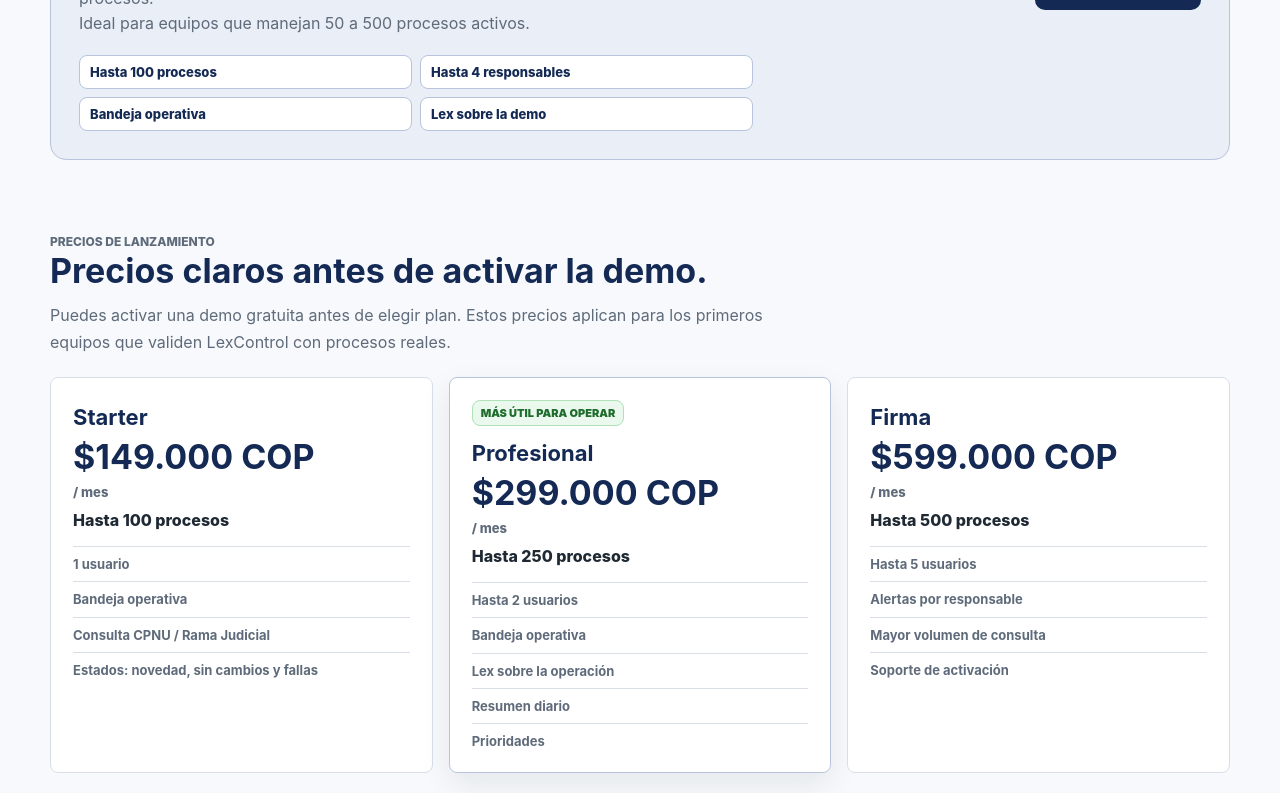
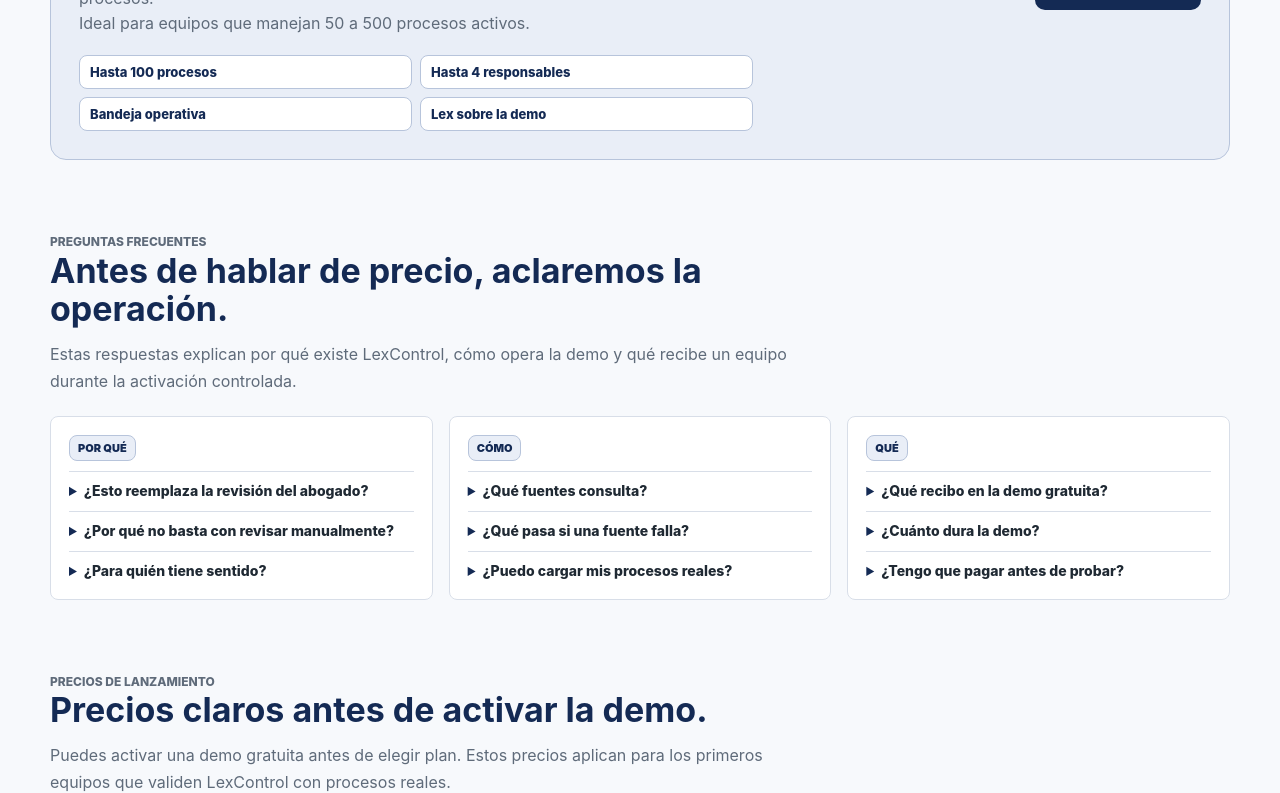
Before and after one commit to villalbajuan-maker/legal-tech, a React (Vite) app in the folder apps/web/: page / in a window 1280 px wide. Shown: the part 3577-4370 px from the top of the page. Built offline with nearby package versions, Linux system fonts and the light colour scheme.

Commit message:
Add FAQ conversion section

```diff
--- a/apps/web/src/main.tsx
+++ b/apps/web/src/main.tsx
@@ -123,6 +123,69 @@
   {
     name: "Portal cliente final",
     description: "Acceso controlado para clientes que necesitan seguimiento.",
+  },
+];
+
+const faqs = [
+  {
+    group: "Por qué",
+    items: [
+      {
+        question: "¿Esto reemplaza la revisión del abogado?",
+        answer:
+          "No. LexControl no reemplaza criterio jurídico. Hace visible qué cambió, qué no cambió y qué no se pudo consultar para que el responsable intervenga donde corresponde.",
+      },
+      {
+        question: "¿Por qué no basta con revisar manualmente?",
+        answer:
+          "Porque la revisión manual puede funcionar, pero no siempre deja trazabilidad. El riesgo está en no saber qué procesos no fueron consultados o qué fuente falló.",
+      },
+      {
+        question: "¿Para quién tiene sentido?",
+        answer:
+          "Para abogados, firmas y operadores que manejan volumen real de procesos. El punto de partida recomendado es una operación de 50 a 500 procesos activos.",
+      },
+    ],
+  },
+  {
+    group: "Cómo",
+    items: [
+      {
+        question: "¿Qué fuentes consulta?",
+        answer:
+          "La demo se enfoca inicialmente en CPNU / Rama Judicial. Otras fuentes pueden evaluarse por fase, según disponibilidad técnica y restricciones de acceso.",
+      },
+      {
+        question: "¿Qué pasa si una fuente falla?",
+        answer:
+          "La falla queda visible. LexControl no la oculta ni la interpreta como ausencia de novedad. El proceso pasa a estado no consultado o error de fuente.",
+      },
+      {
+        question: "¿Puedo cargar mis procesos reales?",
+        answer:
+          "Sí, la demo controlada está pensada para operar con una muestra real. La activación se coordina antes de cargar radicados o información sensible.",
+      },
+    ],
+  },
+  {
+    group: "Qué",
+    items: [
+      {
+        question: "¿Qué recibo en la demo gratuita?",
+        answer:
+          "Una activación controlada con hasta 100 procesos, hasta 4 responsables, bandeja operativa, Lex sobre la demo y revisión de resultados.",
+      },
+      {
+        question: "¿Cuánto dura la demo?",
+        answer:
+          "La duración recomendada es de 14 días. Es suficiente para observar consultas, fallas, novedades y comportamiento operativo real.",
+      },
+      {
+        question: "¿Tengo que pagar antes de probar?",
+        answer:
+          "No. Puedes solicitar una demo gratuita antes de elegir plan. Los precios de lanzamiento están visibles para que conozcas el rango desde el inicio.",
+      },
+    ],
   },
 ];
 
@@ -1213,6 +1276,29 @@
         </button>
       </section>
 
+      <section className="faqSection" id="preguntas">
+        <div className="sectionIntro">
+          <p className="eyebrow">Preguntas frecuentes</p>
+          <h2>Antes de hablar de precio, aclaremos la operación.</h2>
+          <p>
+            Estas respuestas explican por qué existe LexControl, cómo opera la demo y qué recibe un equipo durante la activación controlada.
+          </p>
+        </div>
+        <div className="faqGrid">
+          {faqs.map((group) => (
+            <article className="faqGroup" key={group.group}>
+              <span>{group.group}</span>
+              {group.items.map((item) => (
+                <details key={item.question}>
+                  <summary>{item.question}</summary>
+                  <p>{item.answer}</p>
+                </details>
+              ))}
+            </article>
+          ))}
+        </div>
+      </section>
+
       <section className="pricingSection" id="precios">
         <div className="sectionIntro">
           <p className="eyebrow">Precios de lanzamiento</p>
--- a/apps/web/src/styles.css
+++ b/apps/web/src/styles.css
@@ -154,6 +154,7 @@
 .modelShift,
 .valueSection,
 .steps,
+.faqSection,
 .pricingSection,
 .beta,
 .closingSection {
@@ -331,6 +332,7 @@
 .solutionSection,
 .modelShift,
 .controlSurface,
+.faqSection,
 .pricingSection,
 .beta,
 .closingSection {
@@ -1093,6 +1095,11 @@
   gap: 22px;
 }
 
+.faqSection {
+  display: grid;
+  gap: 22px;
+}
+
 .sectionIntro {
   max-width: 760px;
 }
@@ -1101,6 +1108,58 @@
   margin: 0;
   color: var(--muted);
   line-height: 1.65;
+}
+
+.faqGrid {
+  display: grid;
+  grid-template-columns: repeat(3, minmax(0, 1fr));
+  gap: 16px;
+}
+
+.faqGroup {
+  display: grid;
+  align-content: start;
+  gap: 10px;
+  border: 1px solid var(--border);
+  border-radius: 8px;
+  padding: 18px;
+  background: #ffffff;
+}
+
+.faqGroup > span {
+  width: fit-content;
+  border: 1px solid var(--brand-border);
+  border-radius: 8px;
+  padding: 5px 8px;
+  background: var(--brand-soft);
+  color: var(--brand);
+  font-size: 11px;
+  font-weight: 900;
+  text-transform: uppercase;
+}
+
+.faqGroup details {
+  border-top: 1px solid var(--border);
+  padding-top: 10px;
+}
+
+.faqGroup summary {
+  cursor: pointer;
+  color: var(--text);
+  font-size: 14px;
+  font-weight: 850;
+  line-height: 1.35;
+}
+
+.faqGroup summary::marker {
+  color: var(--brand);
+}
+
+.faqGroup p {
+  margin: 10px 0 0;
+  color: var(--muted);
+  font-size: 13px;
+  line-height: 1.55;
 }
 
 .pricingGrid {
@@ -1642,6 +1701,7 @@
   .diagnosticEntry,
   .solutionGrid,
   .modelShift,
+  .faqSection,
   .pricingSection,
   .beta {
     grid-template-columns: 1fr;
@@ -1657,6 +1717,7 @@
 
   .summaryGrid,
   .stateGrid,
+  .faqGrid,
   .pricingGrid,
   .steps {
     grid-template-columns: repeat(2, minmax(0, 1fr));
@@ -1713,6 +1774,7 @@
   .modelShift,
   .valueSection,
   .steps,
+  .faqSection,
   .pricingSection,
   .beta,
   .closingSection {
@@ -1756,6 +1818,7 @@
 
   .summaryGrid,
   .stateGrid,
+  .faqGrid,
   .pricingGrid,
   .solutionGrid,
   .modelShift,
```
Also changed, not shown: 1 other file (tests, documents, lock files or other folders).
